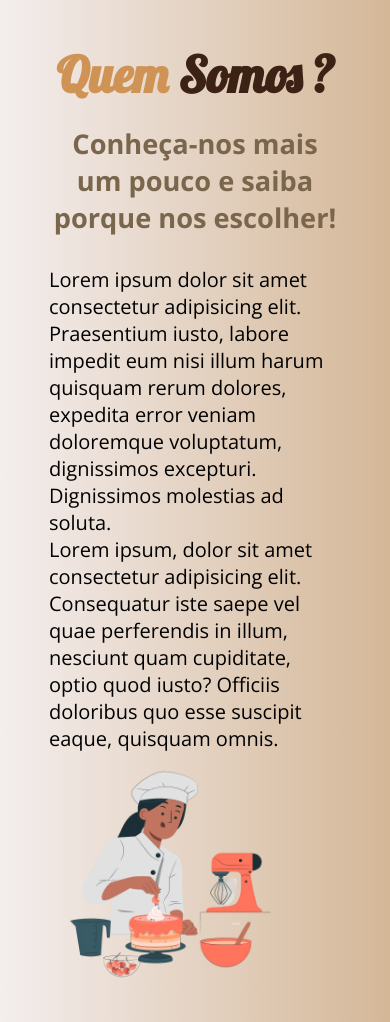
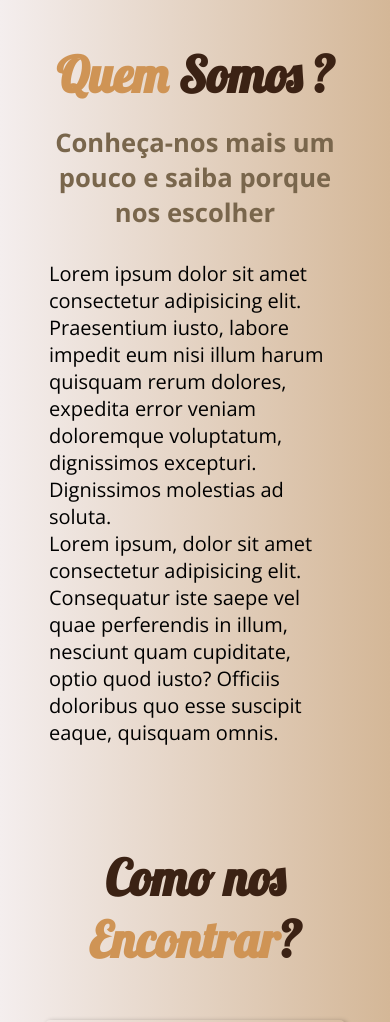
Before and after one commit to lucas-aguiar33/confeitaria, a plain HTML site: page index.html in a window 390 px wide. Shown: the part 3080-4102 px from the top of the page. Drawn offline with nearby package versions, Linux system fonts and the light colour scheme.

Commit message:
reajustando tamanhos de fontes nas telas menores e mais alguns detalhes de estilização

```diff
--- a/css/responsivo.css
+++ b/css/responsivo.css
@@ -45,17 +45,17 @@
        display: block;
     }
 
-    .sobre-text, .sobre-img {
+    .sobre-text {
         width:100%;
     }
 
     .sobre-text h3 {
-        font-size:1.7rem;
+        font-size:1rem;
         text-align: center;
     }
 
-    .sobre-img img {
-        width: 80%;
+    .sobre-img {
+        display: none;
     }
 
     .endereco, .fale-conosco {
@@ -142,3 +142,23 @@
         width:50%;
     }
 }
+
+
+@media screen and (max-width: 920px){
+     .sobre {
+       display: block;
+    }
+
+    .sobre-text, .sobre-img {
+        width:100%;
+    }
+
+    .sobre-text h3 {
+        font-size:1.6rem;
+        text-align: center;
+    }
+
+    .sobre-img img {
+        width: 60%;
+    }
+}
--- a/css/style.css
+++ b/css/style.css
@@ -233,7 +233,7 @@ section h2 > span {
 }
 
 .sobre-text h3 {
-    font-size:2.4rem;
+    font-size:2rem;
     color:var(--cor-button);
     margin-bottom:30px;
 }
--- a/index.html
+++ b/index.html
@@ -119,7 +119,7 @@
             <h2><span>Quem</span> Somos ?</h2>
             <div class="sobre" id="sobre">
                 <div class="sobre-text">
-                    <h3>Conheça-nos mais um pouco e saiba porque nos escolher!</h3>
+                    <h3>Conheça-nos mais um pouco e saiba porque nos escolher</h3>
                     <p>Lorem ipsum dolor sit amet consectetur adipisicing elit. Praesentium iusto, labore impedit eum
                         nisi illum harum quisquam rerum dolores, expedita error veniam doloremque voluptatum,
                         dignissimos excepturi. Dignissimos molestias ad soluta.</p>
@@ -149,11 +149,11 @@
                     <h3>Fale Conosco</h3>
                     <div class="campo">
                        <img src="./img/icone-email.png" alt="">
-                       <span>maryscake@example.com</span>
+                       <span>example@example.com</span>
                     </div>
                     <div class="campo">
                        <img src="./img/icone-instagram.png" alt="">
-                       <span>@maryscake</span>
+                       <span>@example</span>
                     </div>
                     <div class="campo">
                         <img src="./img/icone-wpp.png" alt="">
```
